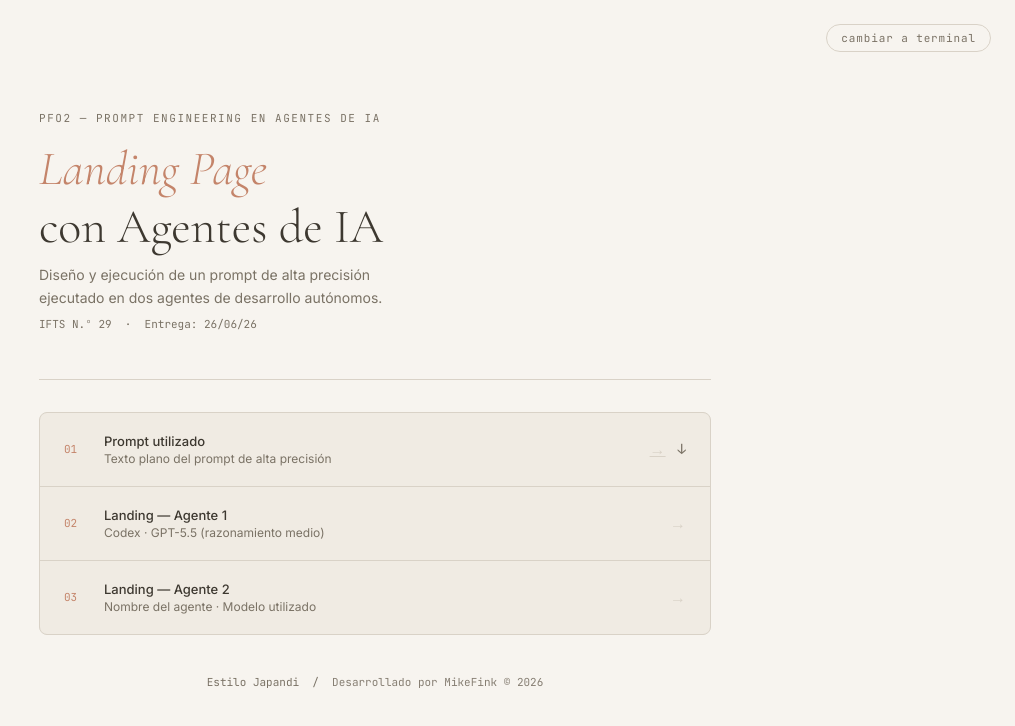
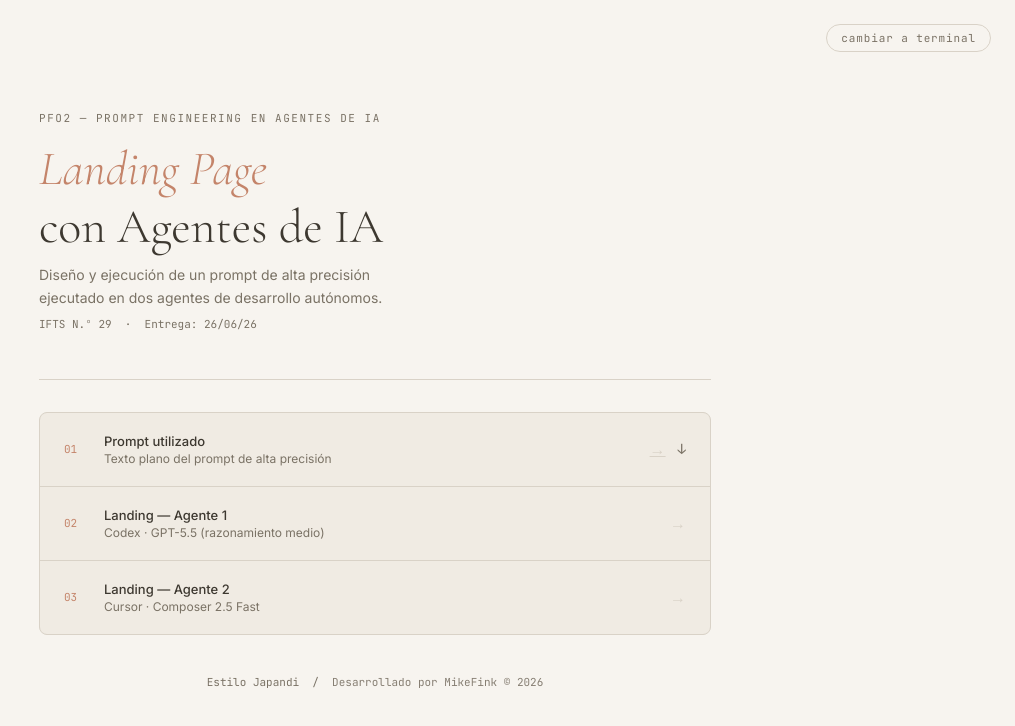
Before and after one commit to mikefink22/IFTS-TwinIAsLandingPages, a plain HTML site: page index.html in a window 1280 px wide. Shown: the whole page, without its empty margins (265-1280 px from the left). Drawn offline with nearby package versions, Linux system fonts and the light colour scheme.

Commit message:
fix: update description for Agente 2 in landing page card

```diff
--- a/index.html
+++ b/index.html
@@ -69,7 +69,7 @@
         <span class="card-num">03</span>
         <div class="card-body">
           <p class="card-label">Landing — Agente 2</p>
-          <p class="card-desc">Nombre del agente · Modelo utilizado</p>
+          <p class="card-desc">Cursor · Composer 2.5 Fast </p>
         </div>
         <span class="card-arrow">→</span>
       </a>
```
